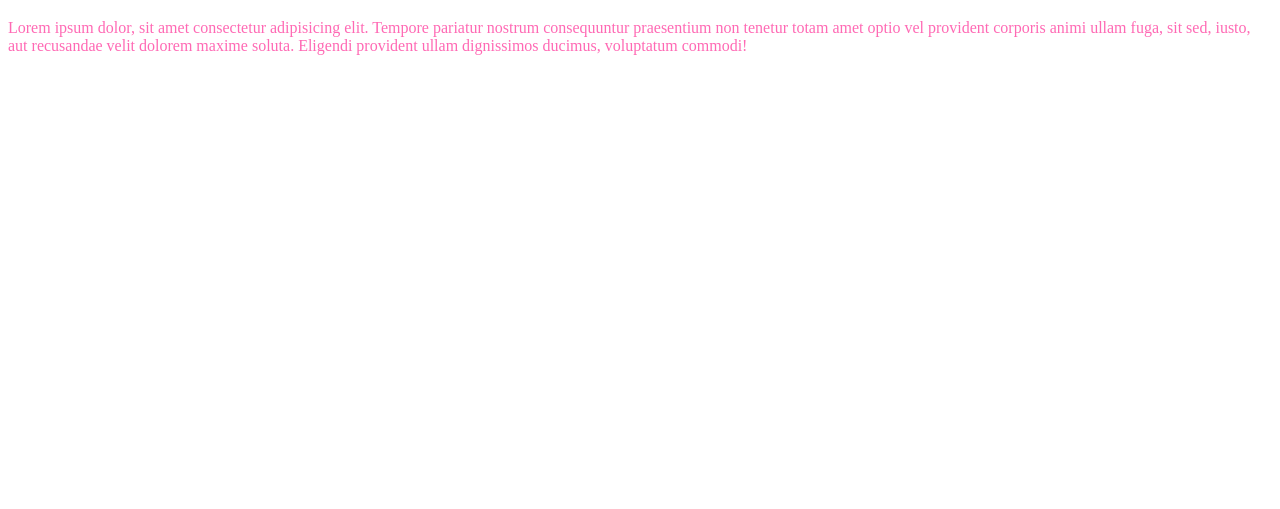
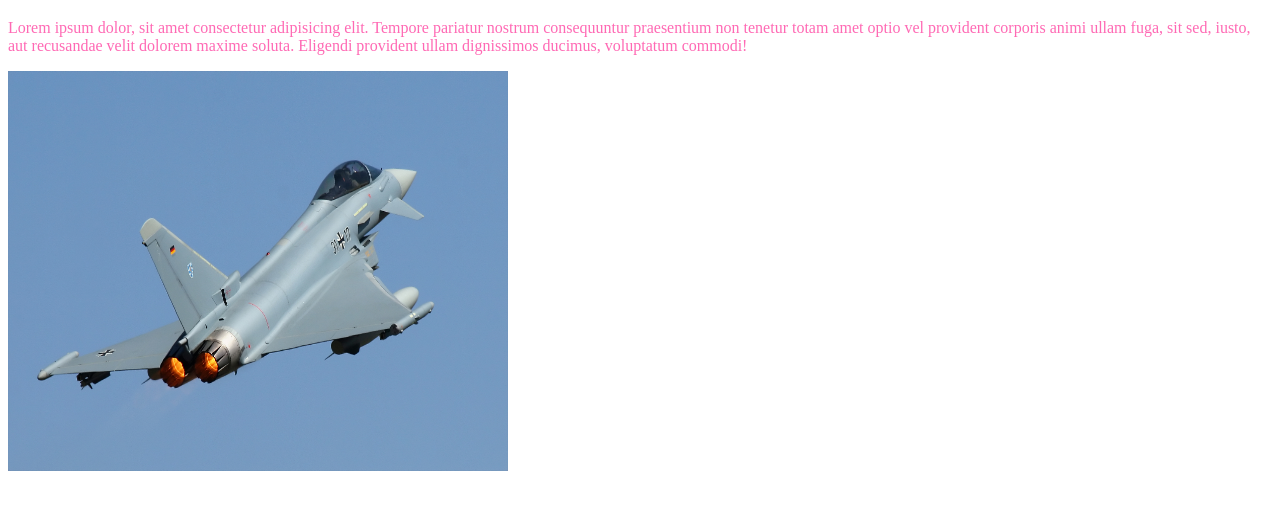
Before and after one commit to rezaul-sakil/my-first-repo, a plain HTML site: page index.html in a window 1280 px wide. Shown: the part 61-570 px from the top of the page. Drawn offline with Linux system fonts and the light colour scheme.

Commit message:
image added

```diff
--- a/index.html
+++ b/index.html
@@ -13,5 +13,7 @@
 
     <p>Lorem ipsum dolor, sit amet consectetur adipisicing elit. Tempore pariatur nostrum consequuntur praesentium non tenetur totam amet optio vel provident corporis animi ullam fuga, sit sed, iusto, aut recusandae velit dolorem maxime soluta. Eligendi provident ullam dignissimos ducimus, voluptatum commodi!</p>
 
+    <img style="width: 500px;height: 400px;" src="eurofighter typhoon 1.jpg" alt="">
+
 </body>
 </html>
```
Also changed, not shown: eurofighter typhoon 1.jpg (added).
